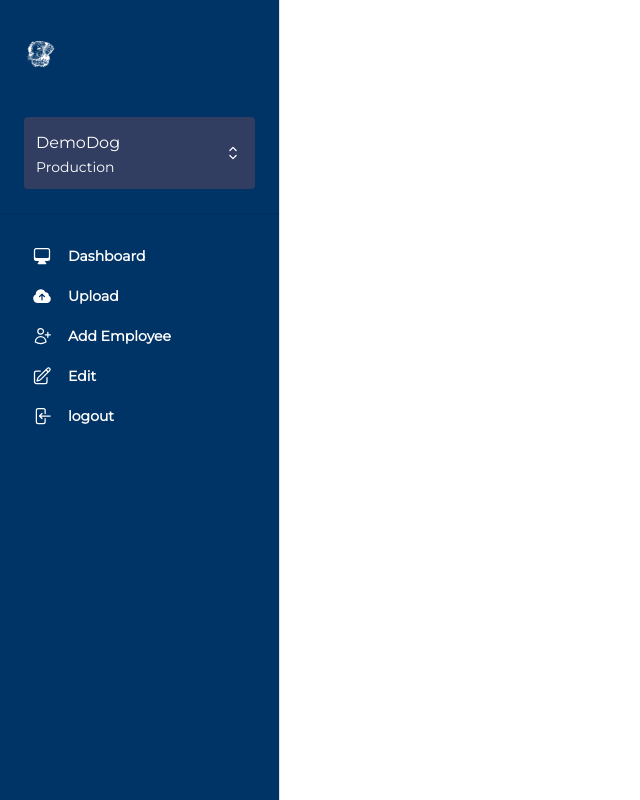
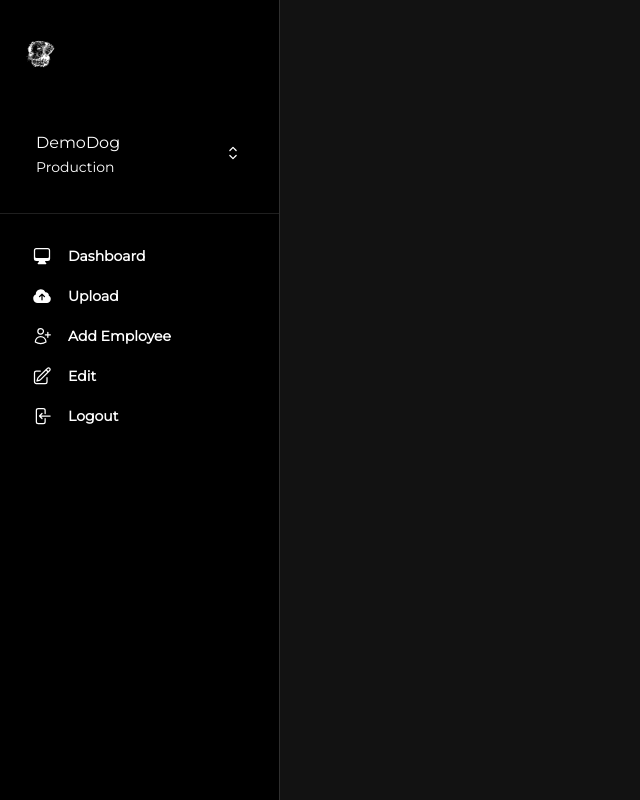
Before and after one commit to sikudabo/DemoDog, a React (Create React App) app: page /startup-dashboard in a window 1280 px wide. Shown: the whole page, without its empty margins (0-640 px from the left). Built offline with nearby package versions, Linux system fonts and the light colour scheme.

Commit message:
Removing links

```diff
--- a/src/App.tsx
+++ b/src/App.tsx
@@ -15,6 +15,7 @@ import {
   SignUpPage,
   StartupDashboard,
 } from './pages';
+import { SideNav } from './components/Sidenav';
 import { useIsLoading } from './hooks';
 import { DemoDogLandingPage } from './static-pages';
 import { Footer } from './static-pages/footer';
@@ -56,7 +57,9 @@ function App_DisplayLayer({
             <Route path="/" element={<DemoDogLandingPage />} />
             <Route path="/sign-in" element={<SignInPage />} />
             <Route path="/sign-up" element={<SignUpPage />} />
-            <Route path="/startup-dashboard" element={<StartupDashboard />} />
+            <Route path="/startup-dashboard" element={<SideNav />}>
+              <Route element={<StartupDashboard />} path="main"/>
+            </Route>
           </Routes>
           <Footer />
         </Router>
@@ -70,7 +73,7 @@ function useDataLayer() {
 
   const theme = createTheme({
     palette: {
-      mode: 'light',
+      mode: 'dark',
       primary: {
         main: colors.navyBlue,
       },
--- a/src/components/Sidenav/Items/SideNavItem.tsx
+++ b/src/components/Sidenav/Items/SideNavItem.tsx
@@ -2,20 +2,7 @@ import PropTypes from 'prop-types';
 import { Box, ButtonBase } from '@mui/material';
 
 export const SideNavItem = (props: any) => {
-  const { active = false, disabled, external, icon, path, title } = props;
-
-  const linkProps = path
-    ? external
-      ? {
-        component: 'a',
-        href: path,
-        target: '_blank'
-      }
-      : {
-        component: 'a',
-        href: path
-      }
-    : {};
+  const { active = false, disabled, icon, title } = props;
 
   return (
     <li>
@@ -37,7 +24,6 @@ export const SideNavItem = (props: any) => {
             backgroundColor: 'rgba(255, 255, 255, 0.04)'
           }
         }}
-        {...linkProps}
       >
         {icon && (
           <Box
--- a/src/components/Sidenav/Items/items.tsx
+++ b/src/components/Sidenav/Items/items.tsx
@@ -43,7 +43,7 @@ export const items = [
     )
   },
   {
-    title: 'logout',
+    title: 'Logout',
     path: '/logout',
     icon: (
       <SvgIcon fontSize="small">
--- a/src/components/Sidenav/Sidenav.tsx
+++ b/src/components/Sidenav/Sidenav.tsx
@@ -29,7 +29,7 @@ export const SideNav = (props: { open: any; onClose: any; }) => {
   const content = (
     <Scrollbar
       sx={{
-        backgroundColor: colors.atlassianBlue,
+        backgroundColor: colors.black,
         height: '100vh',
         overflow: 'auto',
         '& .simplebar-content': {
@@ -62,7 +62,7 @@ export const SideNav = (props: { open: any; onClose: any; }) => {
           <Box
             sx={{
               alignItems: 'center',
-              backgroundColor: colors.navyBlue,
+              backgroundColor: colors.black,
               borderRadius: 1,
               cursor: 'pointer',
               display: 'flex',
--- a/src/pages/SignInPage/SignInPage.tsx
+++ b/src/pages/SignInPage/SignInPage.tsx
@@ -49,7 +49,7 @@ export default function SignInPage() {
             setDialogMessage(message);
             setDialogTitle('Success');
             handleDialogMessageChange(true);
-            navigate('/startup-dashboard');
+            navigate('/startup-dashboard/main');
             return;
         }).catch(errors => {
             setIsLoading(false);
--- a/src/pages/SignUpPage/SignUpPage.tsx
+++ b/src/pages/SignUpPage/SignUpPage.tsx
@@ -182,7 +182,7 @@ export default function SignUpPage() {
                 setIsLoading(false);
                 handleDialogMessageChange(true);
                 setEmployee(user);
-                navigate('/startup-dashboard');
+                navigate('/startup-dashboard/main');
             }).catch(error => {
                 setDialogMessage(error.message);
                 setDialogTitle('Error');
--- a/src/pages/StartupDashboard/StartupDashboard.tsx
+++ b/src/pages/StartupDashboard/StartupDashboard.tsx
@@ -17,7 +17,6 @@ function StartupDashboard_DisplayLayer({
 
     return (
         <div>
-            <SideNav open={true} />
             Welcome to your dashboard {firstName}!
         </div>
     );
```
